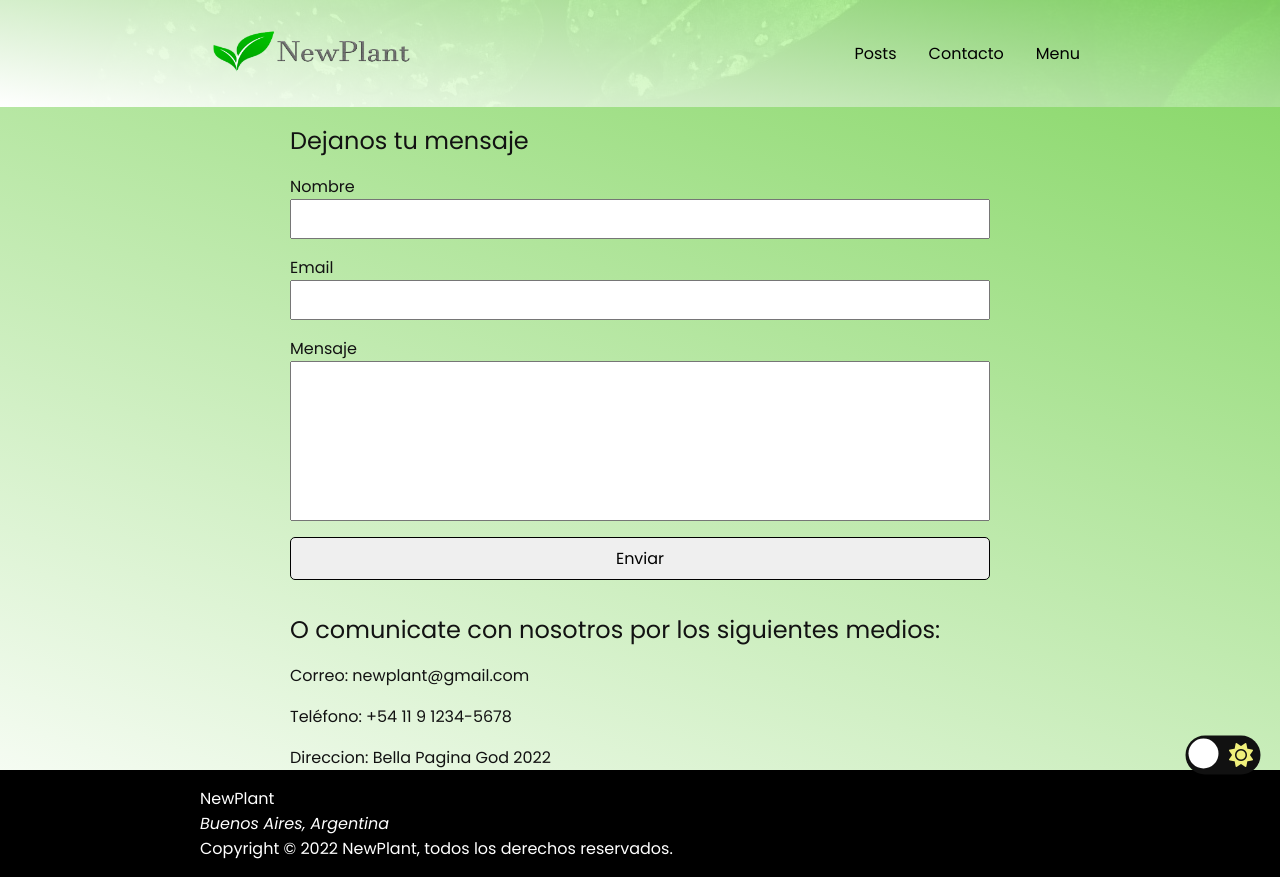
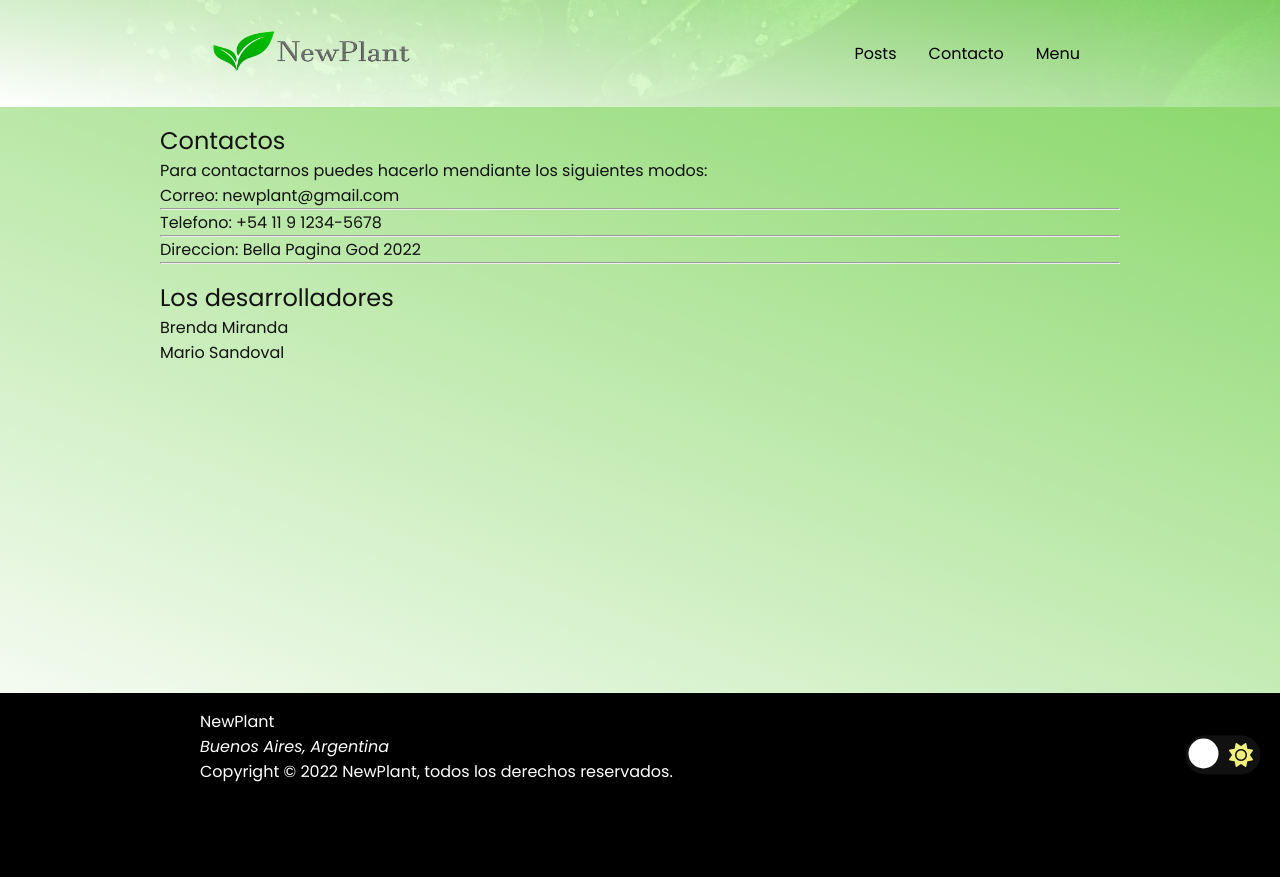
Before and after one commit to bmirandach/tp-diploweb, a Flask app: page /contacto in a window 1280 px wide. After the commit the page ends 782 px from the top, so only its background shows below. Run offline with Flask 2, Linux system fonts and the light colour scheme; some libraries are stand-ins or nearby versions.

Commit message:
Revert "se creó el formulario de contacto"
This reverts commit c50504ccd1ca05eba4a578ad2c6e8607046c8f0f.

```diff
--- a/app/FormUser.py
+++ b/app/FormUser.py
@@ -4,8 +4,8 @@
 import email_validator
 
 class UserCreate(FlaskForm):
-    username = StringField("Nombre de usuario", validators=[DataRequired(), Length(min= 5)])
-    password = PasswordField('Contraseña', validators=[DataRequired(), Length(min=5)])
+    username = StringField("Nombre de usuario", validators=[DataRequired()])
+    password = PasswordField('Contraseña', validators=[DataRequired()])
     email = StringField("Email", validators=[DataRequired(), Email()])
     submit = SubmitField("Crear usuario")
 
@@ -13,9 +13,3 @@
     username = StringField('Nombre de usuario', validators=[DataRequired()])
     password = PasswordField('Contraseña', validators=[DataRequired()])
     submit = SubmitField('Iniciar sesión')
-
-class ContactForm(FlaskForm):
-    name = StringField("Nombre", validators=[DataRequired(), Length(min= 3)])
-    email = StringField("Email", validators=[DataRequired(), Email()])
-    message = TextAreaField("Mensaje", validators=[DataRequired(), Length(min=3)])
-    submit = SubmitField('Enviar')
--- a/app/app.py
+++ b/app/app.py
@@ -8,12 +8,11 @@
 from flask_login import LoginManager
 from flask_login import UserMixin #incluye implementaciones genericas
 from flask_login import current_user, login_user, logout_user, login_required
-from flask_mail import Mail, Message
 
 from flask_sqlalchemy import SQLAlchemy
 from flask_migrate import Migrate
 
-from FormUser import UserCreate, LoginForm, ContactForm
+from FormUser import UserCreate, LoginForm
 from FormPost import PostCreate, PostUpdate, FavoriteForm
 
 projectdir = os.path.abspath(os.path.join(os.path.dirname(__file__),"..")) #donde esta app
@@ -22,20 +21,12 @@
 app=Flask(__name__) #inicializar la app
 app.config['SECRET_KEY'] = 'xxDDF878945f7f8t9gWavp5p'
 app.config['SQLALCHEMY_DATABASE_URI'] = 'sqlite:///' + db_path
-app.config['MAIL_SERVER'] = 'smtp-mail.outlook.com'
-app.config['MAIL_PORT'] = 587
-app.config['MAIL_USE_TLS'] = True
-app.config['MAIL_USE_SSL']=False
-app.config['MAIL_USERNAME'] = 'bm_tests@outlook.com'
-app.config['MAIL_PASSWORD'] = 'hola1234'
-
 db = SQLAlchemy(app)
 migrate = Migrate(app, db)
 bootstrap = Bootstrap(app)
 login = LoginManager(app)
 login.login_view = 'login' #indica que la funcion login es la que se encarga de los inicios de sesion
 login.login_message = 'Inicia sesión para ver esta página'
-mail = Mail(app)
 
 Favorites = db.Table(
     'favorites',
@@ -180,24 +171,9 @@
     all_contents = Post.query.all() #si uso first como traigo los otros 2?
     return render_template('index.html', list_posts=all_contents)
 
-
-@app.route('/contacto', methods=['GET', 'POST'])
+@app.route('/contacto')
 def contact():
-    form = ContactForm()
-    if request.method == 'POST':
-        if form.validate_on_submit():
-            name= form.name.data
-            email = form.email.data
-            message = form.message.data
-            #se arma el mensaje para enviar y se agregan emisor y receptor
-            msg = Message(subject=f'Mensaje de {name} en NewPlant', body=f'Enviado por: {name}\nEmail: {email}\n\n{message}', sender=app.config['MAIL_USERNAME'], recipients=['brengabriela@gmail.com'])
-            mail.send(msg)
-            #limpia el formulario y se pasa sin datos
-            form = ContactForm(formdata=None)
-            return render_template('contact.html', success=True, form=form)
-        else:
-            flash('Error. Revise los datos del formulario.')
-    return render_template('contact.html', form=form)
+    return render_template('contact.html')
 
 @app.route('/contactanos')
 def contact_us():
--- a/app/templates/contact.html
+++ b/app/templates/contact.html
@@ -1,49 +1,17 @@
 {% extends "./layout.html" %}
-{% import "bootstrap/wtf.html" as wtf %}
 {% block title %}Contacto{% endblock %}
 
 {% block main %}
-{% if success %}
-<div id="alerts" class="alert alert--success open">
-  <p class="alert__message">Tu mensaje fue enviado con éxito</p>
-</div>
-{% endif %}
-<div class="form_container">
-  <h2 class="title title--normal">Dejanos tu mensaje</h2>
-  <form action="" method="post" novalidate class="form">
-    {{ form.hidden_tag() }}
-    <div class="form__data">
-      {{ form.name.label }}
-      {{ form.name(size=32) }}
-      {% for error in form.name.errors %}
-      <span class="message--error">{{ error }}</span>
-      {% endfor %}
-    </div>
-    <div class="form__data">
-      {{ form.email.label }}
-      {{ form.email(size=32) }}
-      {% for error in form.email.errors %}
-      <span class="message--error">{{ error }}</span>
-      {% endfor %}
-    </div>
-    <div class="form__data">
-      {{ form.message.label }}
-      {{ form.message(size=500) }}
-      {% for error in form.message.errors %}
-      <span class="message--error">{{ error }}</span>
-      {% endfor %}
-    </div>
-    <div class="form__buttons">
-      {{ form.submit()}}
-    </div>
-  </form>
 
-  <h2 class="title title--normal"> O comunicate con nosotros por los siguientes medios: </h2>
-  <p class="text">Correo: newplant@gmail.com</p>
-
-  <p class="text">Teléfono: +54 11 9 1234-5678</p>
-
-  <p class="text">Direccion: Bella Pagina God 2022</p>
-</div>
-
+<h2 class="title title--normal"> Contactos </h2>
+<p class="text">Para contactarnos puedes hacerlo mendiante los siguientes modos:</p>
+<p class="text">Correo: newplant@gmail.com</p>
+<hr>
+<p class="text">Telefono: +54 11 9 1234-5678</p>
+<hr>
+<p class="text">Direccion: Bella Pagina God 2022</p>
+<hr>
+<h2 class="title title--normal">Los desarrolladores</h2>
+<p class="text"> Brenda Miranda </p>
+<p class="text"> Mario Sandoval</p>
 {% endblock %}
```
Also changed, not shown: README.md.
